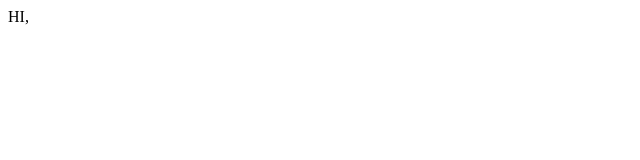
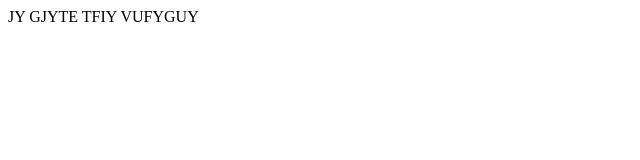
Before and after one commit to Bolixy/eatery-project, a plain HTML site: page index.html in a window 1280 px wide. Shown: the whole page, without its empty margins (0-640 px from the left). Drawn offline with Linux system fonts and the light colour scheme.

Commit message:
Update index.html

```diff
--- a/index.html
+++ b/index.html
@@ -7,6 +7,6 @@
     <title>felix eatery</title>
 </head>
 <body>
-    HI,
+    JY GJYTE TFIY  VUFYGUY
 </body>
 </html>
```
